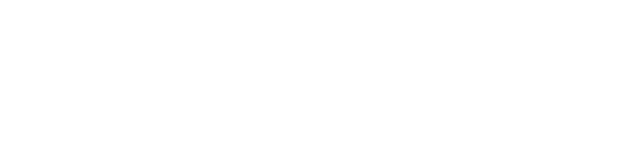
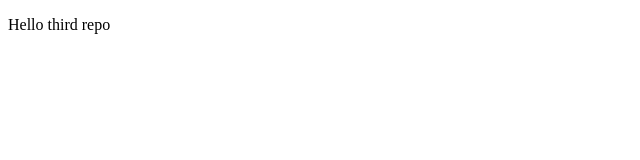
Before and after one commit to shuvoGit50/my-third-repo, a plain HTML site: page index.html in a window 1280 px wide. Shown: the whole page, without its empty margins (0-640 px from the left). Drawn offline with Linux system fonts and the light colour scheme.

Commit message:
add body

```diff
--- a/index.html
+++ b/index.html
@@ -7,6 +7,6 @@
     <title>My third repo</title>
 </head>
 <body>
-
+    <p>Hello third repo</p>
 </body>
 </html>
```
